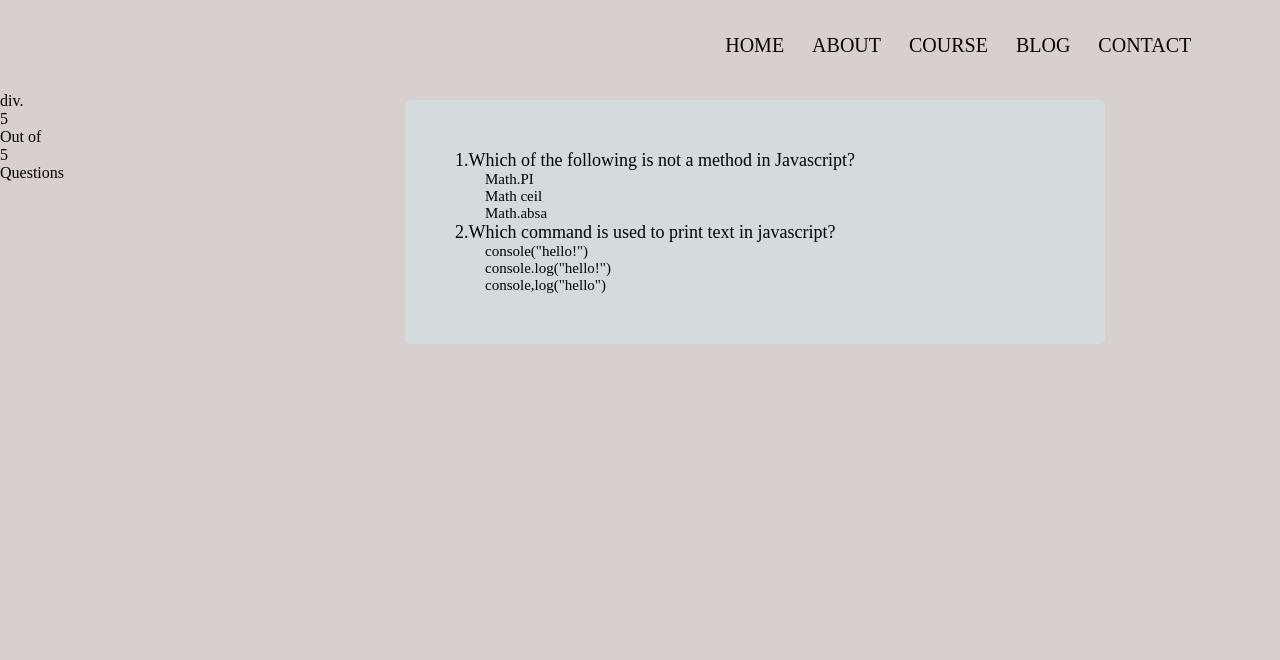
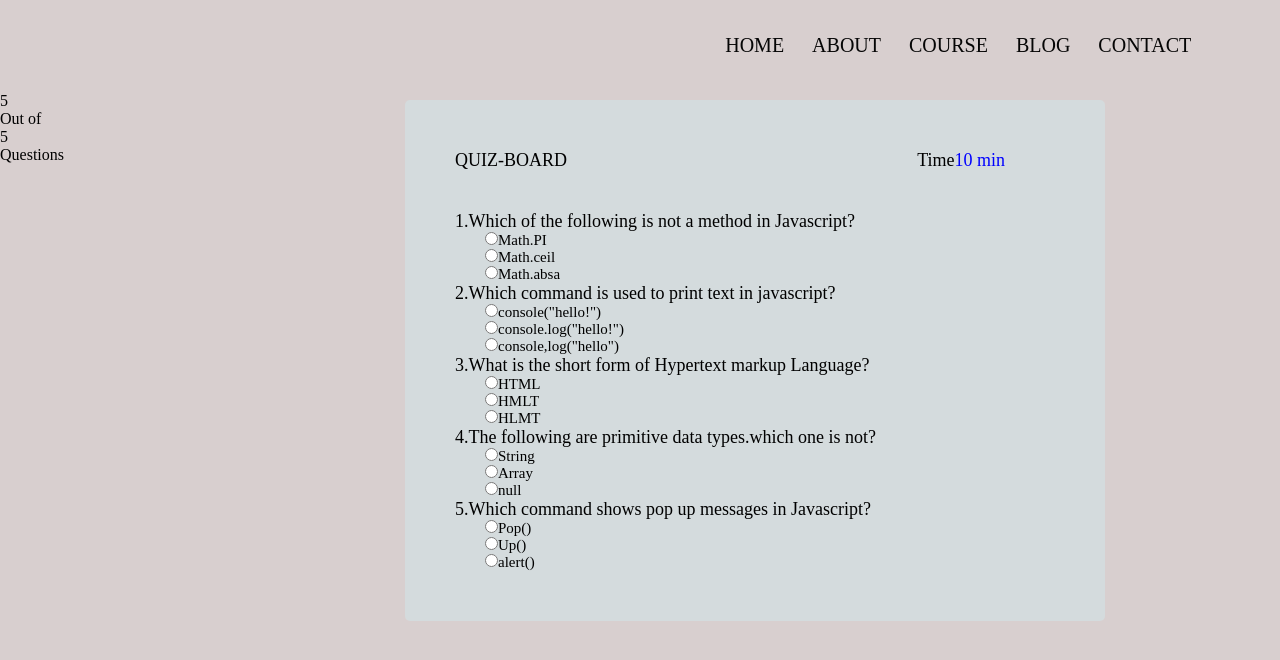
Before and after one commit to Koskei57/QUIZBOARD, a plain HTML site: page assets/index1.html in a window 1280 px wide. Drawn offline with Linux system fonts and the light colour scheme; files whose address does not match are found by name.

Commit message:
It will add questions to html file and apply styles

```diff
--- a/assets/css/index1.css
+++ b/assets/css/index1.css
@@ -65,3 +65,41 @@ nav img{
     font-size: 15px;
     font-weight: 30;
 }
+.head.title{
+    font-size: 20px;
+    font-weight: 500;
+}
+.timer{
+    display: flex;
+    align-items: center;
+    justify-content: space-between;
+    width: 140px;
+    height: 40px;
+    border-radius: 5px;
+}
+.time{
+    position: absolute;
+    right: 100px;
+    top: 50px;
+    display: flex;
+}
+/*footer{
+    position: absolute;
+    top:400px;
+    left: 400px;
+    width: 700px;
+    padding: 50px;
+    margin: 0 5px;
+    background:rgb(212, 219, 221) ;
+    border-radius: 5px;
+}
+footer,span{
+    display: flex;
+    user-select: none;
+
+}
+footer,span p{
+    font-weight: 500;
+    padding: 0 5px;
+
+}*/
--- a/assets/index1.html
+++ b/assets/index1.html
@@ -20,41 +20,87 @@
             </ul>
         </div>
  </nav>
-    div.
+</div>
 <section class="questions">
+<div class="head">
+        <header>
+            <div class="title">QUIZ-BOARD</div>
+            <div class="timer">
+                <div class="time">Time <span style="color:blue;"> 10 min </span></div>
+
+            </div>
+    </header>
+    </div>
 <div class="quiz">
   <span>1.Which of the following is not a method in Javascript?</span></div>
     <div class="answers">
-            <div class="ans"></div>
-              <span>Math.PI</span>
-              <div class="check"><i class="fas fa-check"></i>
+      <div class="ans">
+        <input type="radio" name="question1" value="incorrect">Math.PI
         </div>
          <div class="ans">
-              <span >Math ceil</span>
-              <div class="check"><i class="fas fa-check"></i>
+         <input type="radio" name="question1" value="incorrect">Math.ceil
          </div>
-              <div class="ans"></div>
-              <span>Math.absa</span>
-              <div class="check"><i class="fas fa-check"></i>
+         <div class="ans">
+         <input type="radio" name="question1" value="correct">Math.absa
          </div>
   </div>
 </div>
        <div class="quiz">
         <span>2.Which command is used to print text in javascript?</span></div>
         <div class="answers">
-        <div class="ans"></div>
-          <span>console("hello!")</span>
-          <div class="check"><i class="fas fa-check"></i>
+          <div class="ans">
+         <input type="radio" name="question2" value="incorrect">console("hello!")
          </div>
           <div class="ans">
-          <span >console.log("hello!")</span>
-          <div class="check"><i class="fas fa-check"></i>
+          <input type="radio" name="question2" value="correct">console.log("hello!")
           </div>
-          <div class="ans"></div>
-          <span>console,log("hello")</span>
-          <div class="check"><i class="fas fa-check"></i>
+          <div class="ans">
+          <input type="radio" name="question2" value="incorrect">console,log("hello")
           </div>
         </div>
+  <div class="quiz">
+    <span>3.What is the short form of Hypertext markup Language?</span></div>
+  <div class="answers">
+    <div class="ans">
+        <input type="radio" name="question1" value="incorrect">HTML
+      </div>
+      <div class="ans">
+         <input type="radio" name="question1" value="incorrect">HMLT
+         </div>
+         <div class="ans">
+         <input type="radio" name="question1" value="correct">HLMT
+         </div>
+       </div>
+    <div class="quiz">
+      <span>4.The following are primitive data types.which one is not?</span></div>
+      <div class="answers">
+        <div class="ans">
+          <input type="radio" name="question1" value="incorrect">String
+        </div>
+        <div class="ans">
+          <input type="radio" name="question1" value="incorrect">Array
+        </div>
+        <div class="ans">
+          <input type="radio" name="question1" value="correct">null
+        </div>
+        </div>
+      <div class="quiz">
+          <span>5.Which command shows pop up messages in Javascript?</span></div>
+            <div class="answers">
+              <div class="ans">
+                <input type="radio" name="question1" value="incorrect">Pop()
+                </div>
+                 <div class="ans">
+                 <input type="radio" name="question1" value="incorrect">Up()
+                 </div>
+                 <div class="ans">
+                 <input type="radio" name="question1" value="correct">alert()
+                 </div>
+          </div>
+
+
+
+
   </section>
   <footer>
       <div class="foot">
```
Lines whose indentation alone changed are shown as unchanged.
